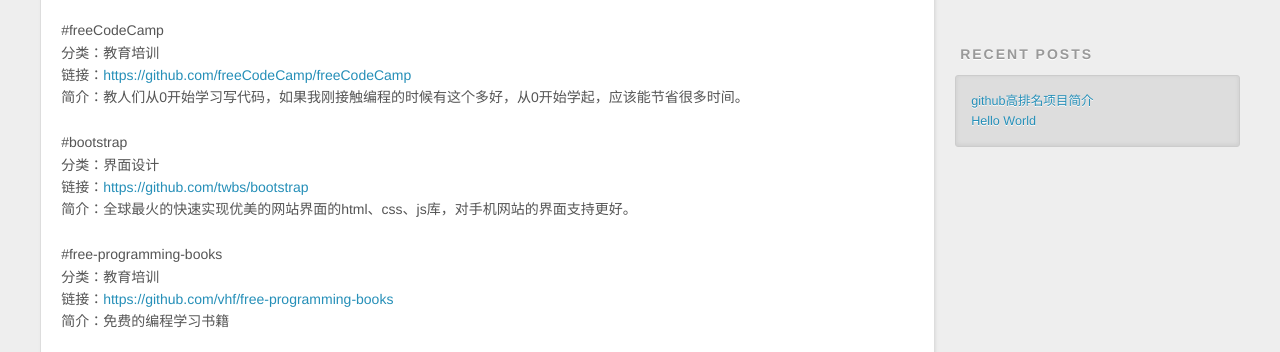
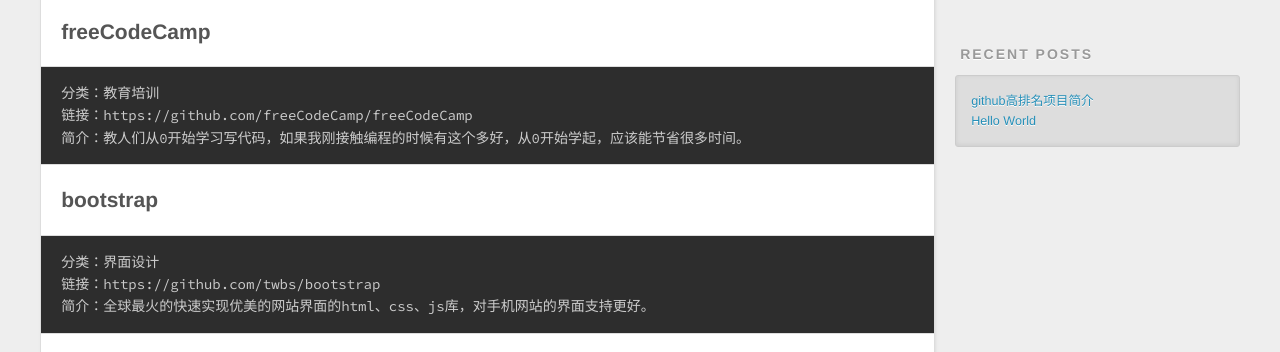
Before and after one commit to Arnoldnuo/arnoldnuo.github.io, a plain HTML site: page 2017/06/05/github高排名项目简介/index.html in a window 1280 px wide. Shown: the part 434-786 px from the top of the page. Drawn offline with nearby package versions, Linux system fonts and the light colour scheme.

Commit message:
Site updated: 2017-06-05 15:27:57

```diff
--- a/2017/06/05/github高排名项目简介/index.html
+++ b/2017/06/05/github高排名项目简介/index.html
@@ -5,16 +5,16 @@
 
   <title>github高排名项目简介 | Arnoldnuo</title>
   <meta name="viewport" content="width=device-width, initial-scale=1, maximum-scale=1">
-  <meta name="description" content="#freeCodeCamp    分类：教育培训    链接：https://github.com/freeCodeCamp/freeCodeCamp    简介：教人们从0开始学习写代码，如果我刚接触编程的时候有这个多好，从0开始学起，应该能节省很多时间。 #bootstrap    分类：界面设计    链接：https://github.com/twbs/bootstrap    简介：全球">
+  <meta name="description" content="freeCodeCamp分类：教育培训 链接：https://github.com/freeCodeCamp/freeCodeCamp 简介：教人们从0开始学习写代码，如果我刚接触编程的时候有这个多好，从0开始学起，应该能节省很多时间。 bootstrap分类：界面设计 链接：https://github.com/twbs/bootstrap 简介：全球最火的快速实现优美的网站界面的html、cs">
 <meta property="og:type" content="article">
 <meta property="og:title" content="github高排名项目简介">
 <meta property="og:url" content="http://arnoldnuo.github.io/2017/06/05/github高排名项目简介/index.html">
 <meta property="og:site_name" content="Arnoldnuo">
-<meta property="og:description" content="#freeCodeCamp    分类：教育培训    链接：https://github.com/freeCodeCamp/freeCodeCamp    简介：教人们从0开始学习写代码，如果我刚接触编程的时候有这个多好，从0开始学起，应该能节省很多时间。 #bootstrap    分类：界面设计    链接：https://github.com/twbs/bootstrap    简介：全球">
-<meta property="og:updated_time" content="2017-06-05T07:11:31.000Z">
+<meta property="og:description" content="freeCodeCamp分类：教育培训 链接：https://github.com/freeCodeCamp/freeCodeCamp 简介：教人们从0开始学习写代码，如果我刚接触编程的时候有这个多好，从0开始学起，应该能节省很多时间。 bootstrap分类：界面设计 链接：https://github.com/twbs/bootstrap 简介：全球最火的快速实现优美的网站界面的html、cs">
+<meta property="og:updated_time" content="2017-06-05T07:27:46.000Z">
 <meta name="twitter:card" content="summary">
 <meta name="twitter:title" content="github高排名项目简介">
-<meta name="twitter:description" content="#freeCodeCamp    分类：教育培训    链接：https://github.com/freeCodeCamp/freeCodeCamp    简介：教人们从0开始学习写代码，如果我刚接触编程的时候有这个多好，从0开始学起，应该能节省很多时间。 #bootstrap    分类：界面设计    链接：https://github.com/twbs/bootstrap    简介：全球">
+<meta name="twitter:description" content="freeCodeCamp分类：教育培训 链接：https://github.com/freeCodeCamp/freeCodeCamp 简介：教人们从0开始学习写代码，如果我刚接触编程的时候有这个多好，从0开始学起，应该能节省很多时间。 bootstrap分类：界面设计 链接：https://github.com/twbs/bootstrap 简介：全球最火的快速实现优美的网站界面的html、cs">
 
     <link rel="alternate" href="/atom.xml" title="Arnoldnuo" type="application/atom+xml">
 
@@ -85,9 +85,13 @@
 
     <div class="article-entry" itemprop="articleBody">
 
-        <p>#freeCodeCamp<br>    分类：教育培训<br>    链接：<a href="https://github.com/freeCodeCamp/freeCodeCamp" target="_blank" rel="external">https://github.com/freeCodeCamp/freeCodeCamp</a><br>    简介：教人们从0开始学习写代码，如果我刚接触编程的时候有这个多好，从0开始学起，应该能节省很多时间。</p>
-<p>#bootstrap<br>    分类：界面设计<br>    链接：<a href="https://github.com/twbs/bootstrap" target="_blank" rel="external">https://github.com/twbs/bootstrap</a><br>    简介：全球最火的快速实现优美的网站界面的html、css、js库，对手机网站的界面支持更好。</p>
-<p>#free-programming-books<br>    分类：教育培训<br>    链接：<a href="https://github.com/vhf/free-programming-books" target="_blank" rel="external">https://github.com/vhf/free-programming-books</a><br>    简介：免费的编程学习书籍</p>
+        <h2 id="freeCodeCamp"><a href="#freeCodeCamp" class="headerlink" title="freeCodeCamp"></a>freeCodeCamp</h2><pre><code>分类：教育培训
+链接：https://github.com/freeCodeCamp/freeCodeCamp
+简介：教人们从0开始学习写代码，如果我刚接触编程的时候有这个多好，从0开始学起，应该能节省很多时间。
+</code></pre><h2 id="bootstrap"><a href="#bootstrap" class="headerlink" title="bootstrap"></a>bootstrap</h2><pre><code>分类：界面设计
+链接：https://github.com/twbs/bootstrap
+简介：全球最火的快速实现优美的网站界面的html、css、js库，对手机网站的界面支持更好。
+</code></pre><p>#free-programming-books<br>    分类：教育培训<br>    链接：<a href="https://github.com/vhf/free-programming-books" target="_blank" rel="external">https://github.com/vhf/free-programming-books</a><br>    简介：免费的编程学习书籍</p>
 <p>#react<br>    分类：前端框架<br>    链接：<a href="https://github.com/facebook/react" target="_blank" rel="external">https://github.com/facebook/react</a><br>    简介：强大的声明式js库，用来构建用户界面，基于组件化，可以在ios、android、浏览器里跑起来</p>
 <p>#d3<br>    分类：数据可视化<br>    链接：<a href="https://github.com/d3/d3" target="_blank" rel="external">https://github.com/d3/d3</a><br>    简介：通过web技术实现数据可视化</p>
 <p>#You-Dont-Know-JS<br>    分类：教育培训<br>    链接：<a href="https://github.com/getify/You-Dont-Know-JS" target="_blank" rel="external">https://github.com/getify/You-Dont-Know-JS</a><br>    简介：一本深入介绍js的书，在github上连载</p>
@@ -267,7 +271,7 @@
 
     </div>
     <footer class="article-footer">
-      <a data-url="http://arnoldnuo.github.io/2017/06/05/github高排名项目简介/" data-id="cj3jt1f010000rxunqpi07gdl" class="article-share-link">Share</a>
+      <a data-url="http://arnoldnuo.github.io/2017/06/05/github高排名项目简介/" data-id="cj3jtdrcm0000ufuny53tq0o9" class="article-share-link">Share</a>
 
 
     </footer>
```
Also changed, not shown: 2017/06/05/hello-world/index.html (+1 -1 lines), index.html (+9 -5 lines).
